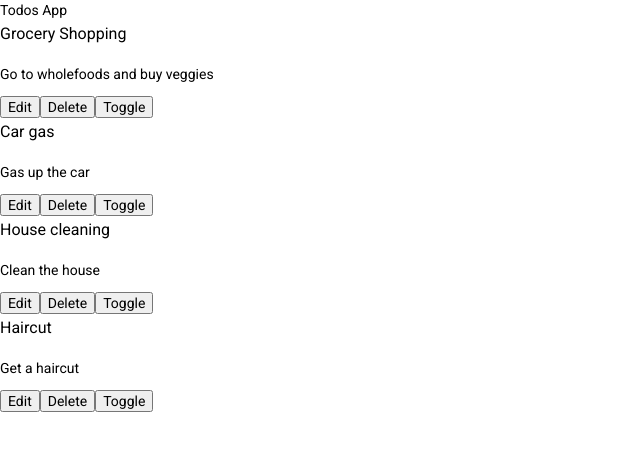
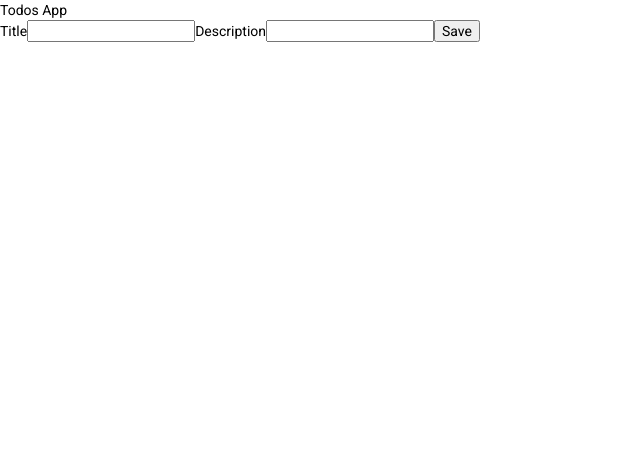
Before and after one commit to aabdou/todo, an Angular app: page / in a window 1280 px wide. Shown: the top 450 px of the page, without its empty margins (0-640 px from the left). Built offline with nearby package versions, Linux system fonts and the light colour scheme.

Commit message:
add the todo and use the id instead of indx

```diff
--- a/src/app/app.component.html
+++ b/src/app/app.component.html
@@ -1,2 +1,3 @@
 <div>Todos App</div>
-<app-todos></app-todos>
+<!--<app-todos></app-todos>-->
+<app-todo></app-todo>
--- /dev/null
+++ b/src/app/todo/todo.component.html
@@ -0,0 +1,7 @@
+<form (submit) = "save()" *ngIf="todo">
+    <label for="title">Title</label>
+    <input name="title" id="title" type="text" maxlength="255" [(ngModel)]="todo.title" />
+    <label for="description">Description</label>
+    <input name="description" id="description" type="text" maxlength="255" [(ngModel)]="todo.description"/>
+    <button type="submit">Save</button>
+</form>
--- /dev/null
+++ b/src/app/todo/todo.component.ts
@@ -0,0 +1,19 @@
+import { Component, OnInit, Input } from '@angular/core';
+import {Todo as TodoModel} from '../../models/todo' ;
+
+@Component({
+  selector: 'app-todo',
+  templateUrl: './todo.component.html',
+  styleUrls: ['./todo.component.css']
+})
+export class TodoComponent implements OnInit {
+  @Input() todo: TodoModel = new TodoModel();
+
+  constructor() { }
+
+  ngOnInit(): void {
+
+  }
+
+  save() {}
+}
--- a/src/app/todos/todos.component.html
+++ b/src/app/todos/todos.component.html
@@ -1,7 +1,7 @@
-<div *ngFor="let todo of todos; let i = index">
+<div *ngFor="let todo of todos">
     <h3>{{ todo.title }}</h3>
     <p>{{ todo.description }}</p>
-    <button name="edit" (click)="edit(i)" >Edit</button>
-    <button name="delete" (click)="delete(i)">Delete</button>
-    <button name="toggle" (click)="toggle(i)">Toggle</button>
+    <button name="edit" (click)="edit(todo.id)" >Edit</button>
+    <button name="delete" (click)="delete(todo.id)">Delete</button>
+    <button name="toggle" (click)="toggle(todo.id)">Toggle</button>
 </div>
--- a/src/app/todos/todos.component.ts
+++ b/src/app/todos/todos.component.ts
@@ -14,21 +14,25 @@ export class TodosComponent implements OnInit {
   ngOnInit(): void {
     this.todos = [
       {
+        id: 1,
         title: "Grocery Shopping",
         description: "Go to wholefoods and buy veggies",
         completed: false
       },
       {
+        id: 2,
         title: "Car gas",
         description: "Gas up the car",
         completed: true
       },
       {
+        id: 3,
         title: "House cleaning",
         description: "Clean the house",
         completed: false
       },
       {
+        id: 4,
         title: "Haircut",
         description: "Get a haircut",
         completed: false
@@ -41,7 +45,7 @@ export class TodosComponent implements OnInit {
   }
 
   delete(i: number) {
-    const todos = this.todos.filter((el, index) => index != i);
+    const todos = this.todos.filter((el) => el.id != i);
 
     this.todos = todos;
   }
--- a/src/models/todo.ts
+++ b/src/models/todo.ts
@@ -1,4 +1,5 @@
 export class Todo {
+    id: number = 0;
     title: string = "";
     description: string = "";
     completed: boolean = false;
```
Also changed, not shown: src/app/app.module.ts (+6 -2 lines), src/app/todo/todo.component.css (added), 1 other file (tests, documents, lock files or other folders).
